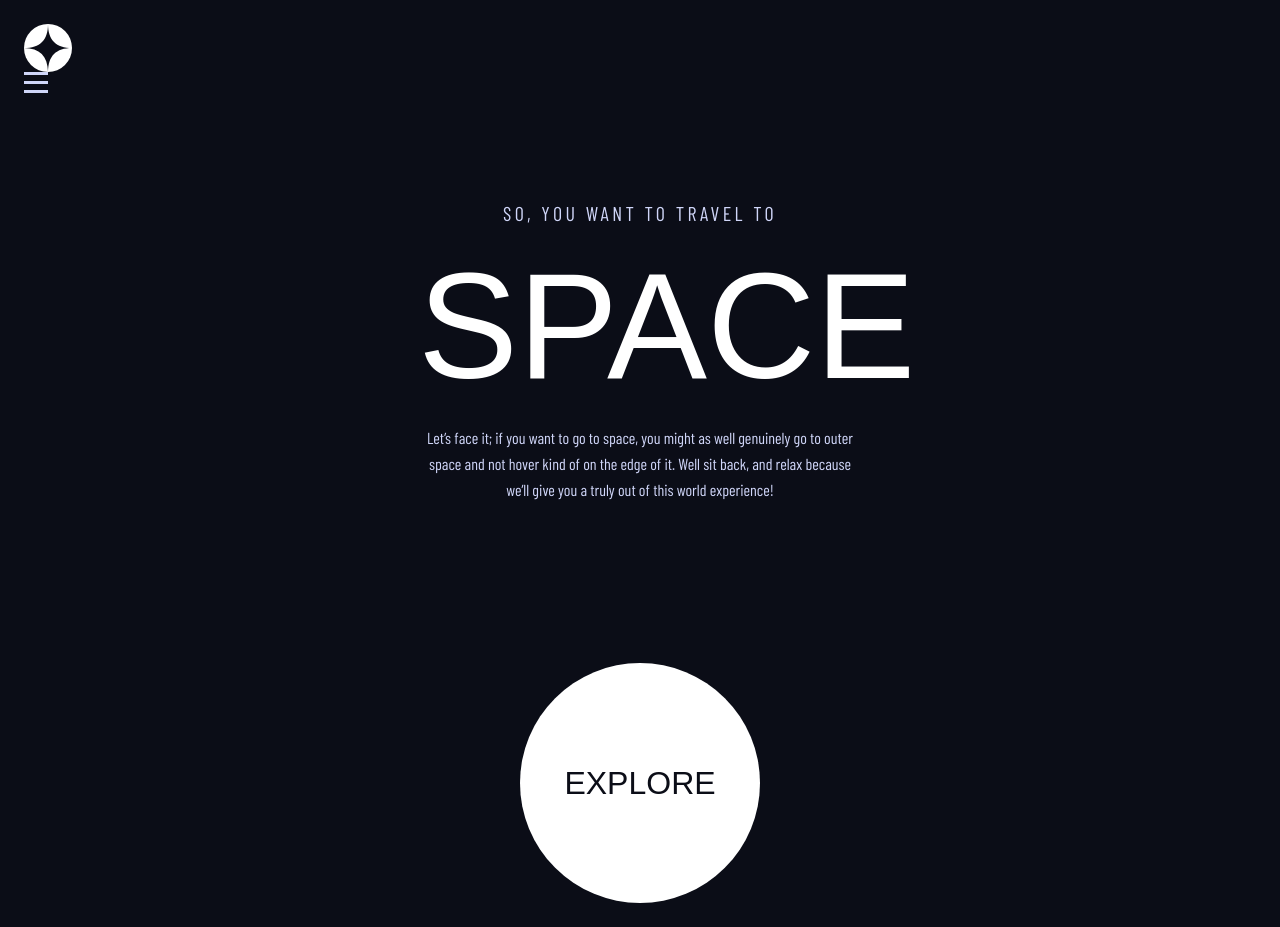
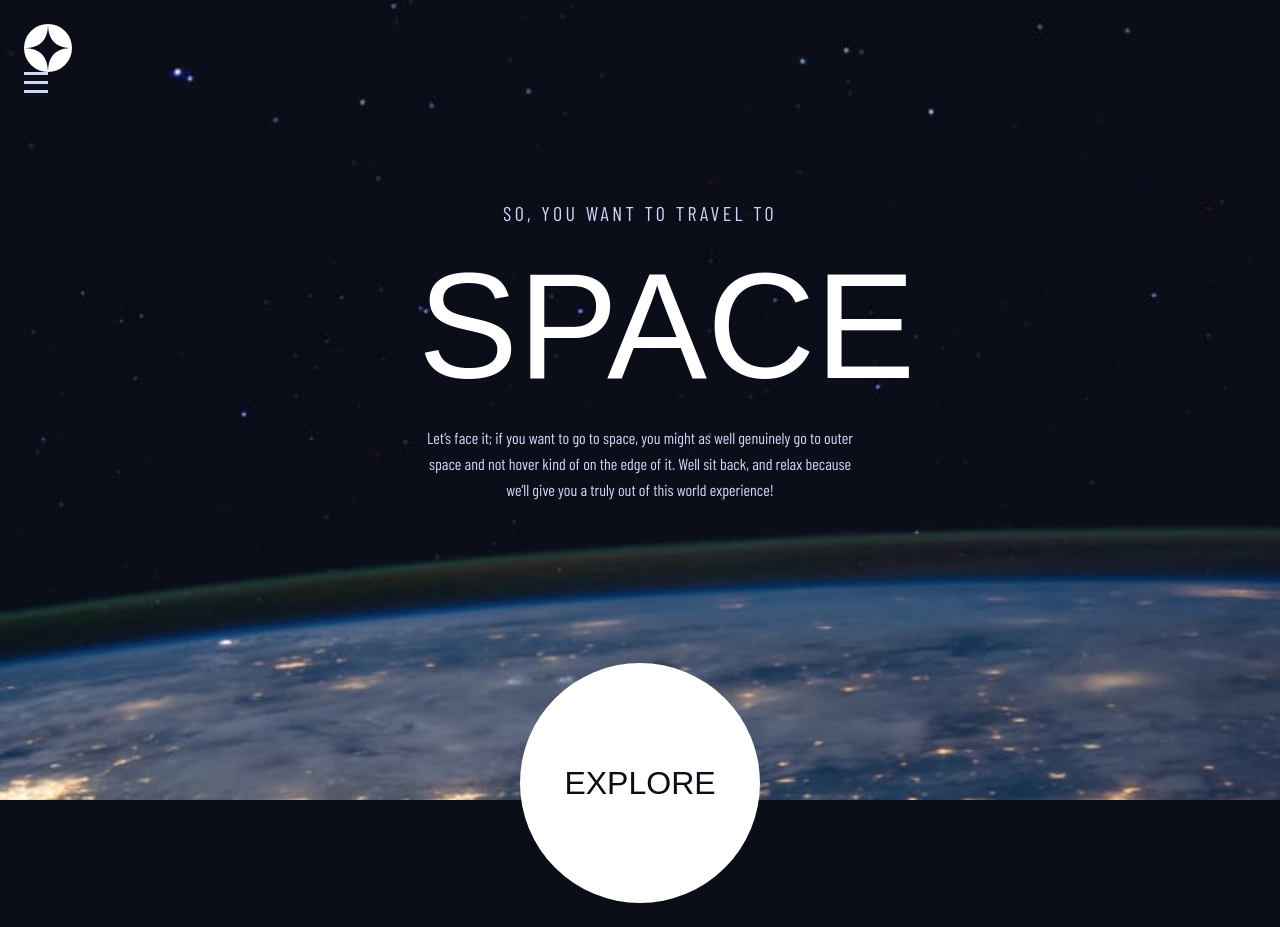
Before and after one commit to rafaelwillen/space-tourism, a Next.js app: page / in a window 1280 px wide. Built offline with nearby package versions, Linux system fonts and the light colour scheme; a web font is replaced by a local one.

Commit message:
Add background images

```diff
--- a/src/app/page.tsx
+++ b/src/app/page.tsx
@@ -1,8 +1,10 @@
+import HomeBackground from "@/components/HomeBackground";
 import Link from "next/link";
 
 export default function Home() {
   return (
     <main className="desktop:flex justify-between items-end desktop:mt-60">
+      <HomeBackground />
       <div className="mt-12 mb-20 text-center uppercase space-y-4 max-w-[444px] mx-auto tablet:mt-[106px] tablet:mb-40 tablet:space-y-6 desktop:my-0 desktop:text-left">
         <p className=" text-nav tracking-nav tablet:text-xl tablet:tracking-[3.375px] desktop:text-subheading-1 desktop:tracking-heading-5">
           So, you want to travel to
--- a/src/assets/index.ts
+++ b/src/assets/index.ts
@@ -1,3 +1,7 @@
 export { default as IconClose } from "./shared/icon-close.svg";
 export { default as IconHamburger } from "./shared/icon-hamburger.svg";
 export { default as Logo } from "./shared/logo.svg";
+
+export { default as HomeBackgroundDesktop } from "./home/background-home-desktop.jpg";
+export { default as HomeBackgroundMobile } from "./home/background-home-mobile.jpg";
+export { default as HomeBackgroundTablet } from "./home/background-home-tablet.jpg";
--- /dev/null
+++ b/src/components/HomeBackground.tsx
@@ -0,0 +1,31 @@
+import {
+  HomeBackgroundDesktop,
+  HomeBackgroundMobile,
+  HomeBackgroundTablet,
+} from "@/assets";
+import Image from "next/image";
+
+export default function HomeBackground() {
+  return (
+    <>
+      <Image
+        fill
+        src={HomeBackgroundMobile}
+        alt=""
+        className="-z-10 tablet:hidden  object-cover"
+      />
+      <Image
+        alt=""
+        fill
+        src={HomeBackgroundTablet}
+        className="-z-10 desktop:hidden  object-cover"
+      />
+      <Image
+        fill
+        src={HomeBackgroundDesktop}
+        alt=""
+        className="-z-10 max-desktop:hidden  object-cover"
+      />
+    </>
+  );
+}
```
